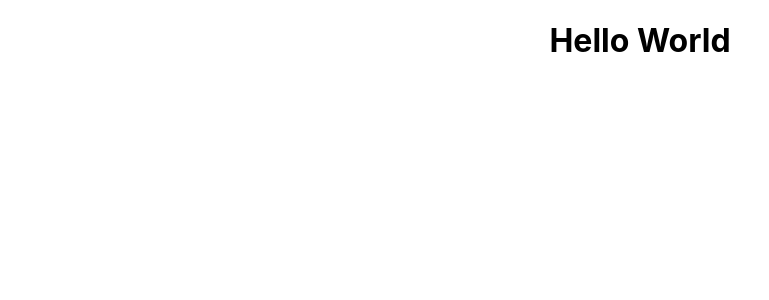
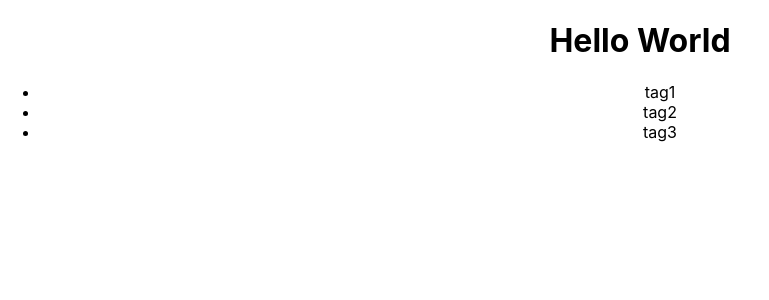
Before and after one commit to Nhu-Natalie/react-ducdo, a React (Create React App) app: page / in a window 1280 px wide. Shown: the top 300 px of the page, without its empty margins (0-769 px from the left). Built offline with nearby package versions, Linux system fonts and the light colour scheme.

Commit message:
arrow_function_1

```diff
--- a/src/App.js
+++ b/src/App.js
@@ -1,9 +1,16 @@
+import { useState } from "react";
 import "./App.css";
 
 function App() {
+  const [tags, setStags] = useState(["tag1", "tag2", "tag3"]);
   return (
     <div className="App">
       <h1>Hello World</h1>
+      <ul>
+        {tags.map((tag) => {
+          return <li key={tag}>{tag}</li>;
+        })}
+      </ul>
     </div>
   );
 }
```
